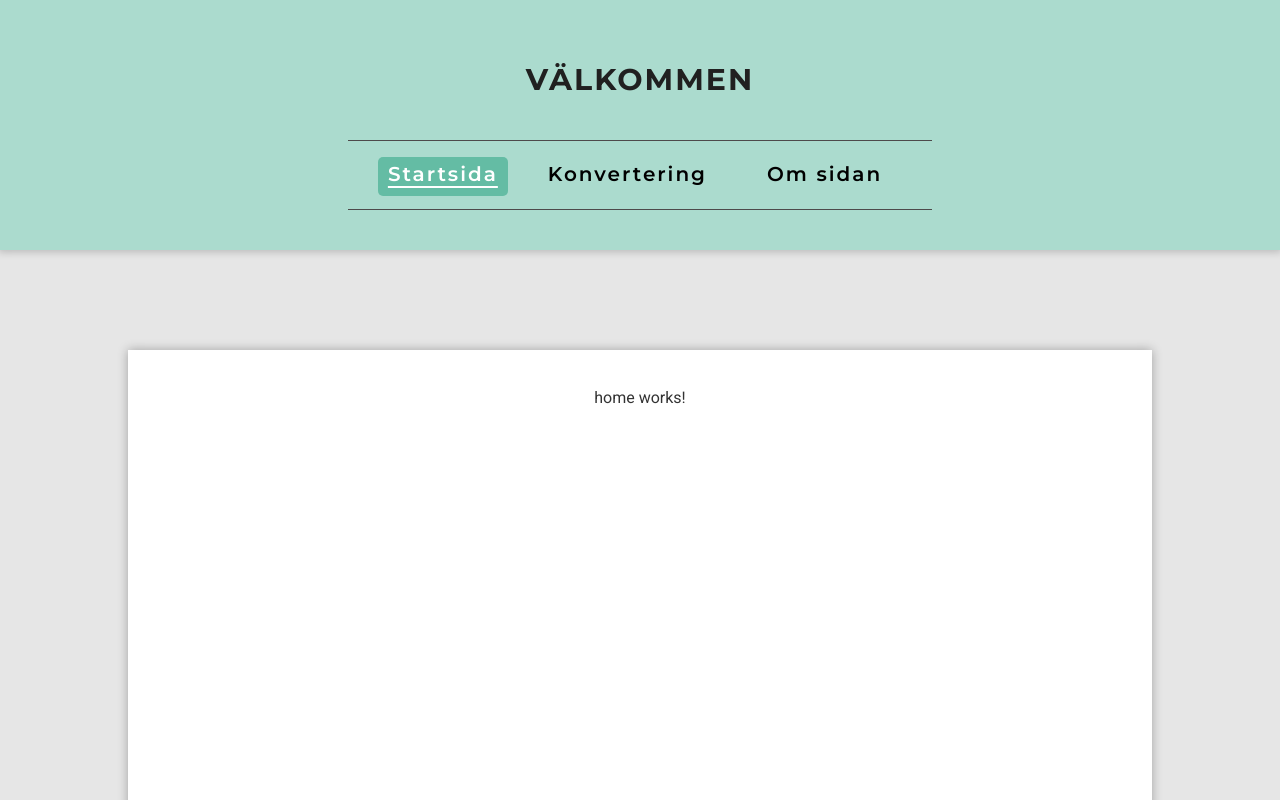
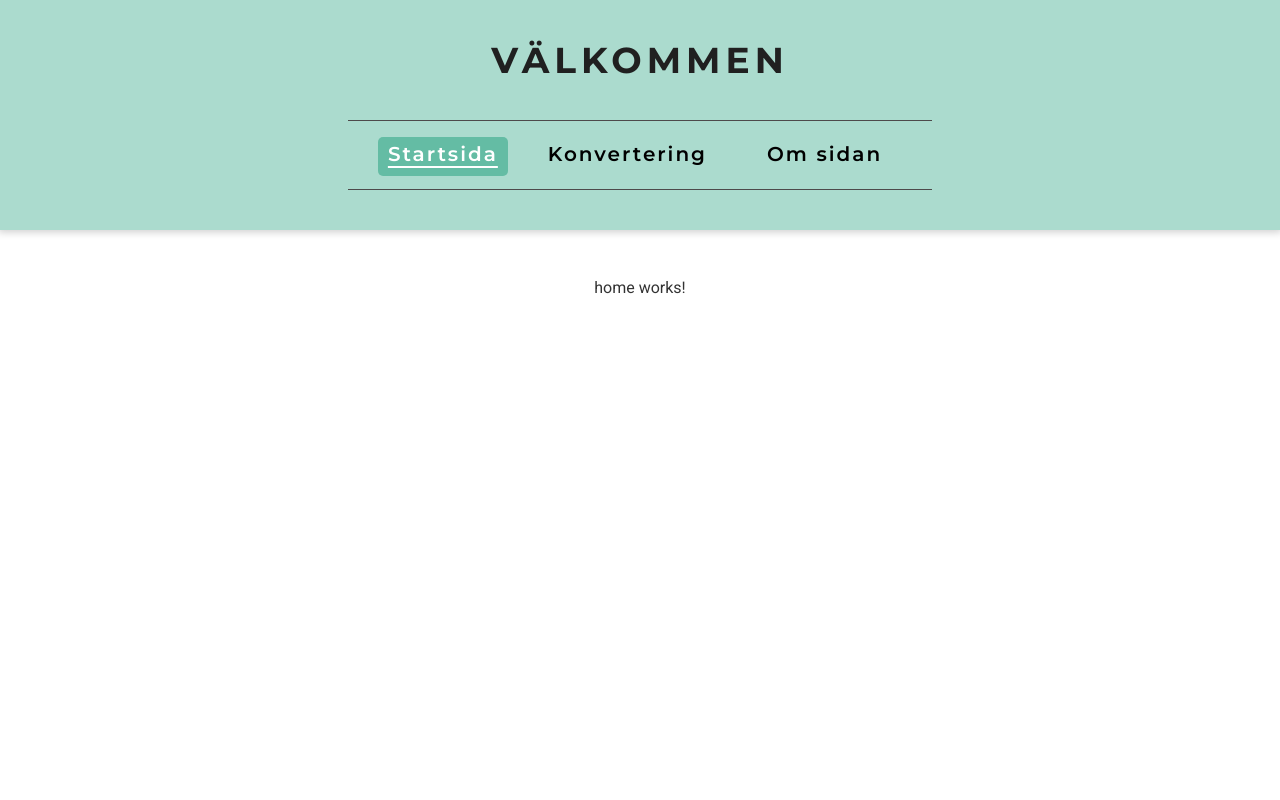
Before and after one commit to iswe2301/typescript-moment3, an Angular app: page /home in a window 1280 px wide. Shown: the top 800 px of the page. Built offline with nearby package versions, Linux system fonts and the light colour scheme.

Commit message:
Justerat styling av rubriker, styling av main och body.

```diff
--- a/src/styles/styles.scss
+++ b/src/styles/styles.scss
@@ -21,7 +21,7 @@ body {
     line-height: 2.6rem;
     font-family: abstracts.$font-text;
     font-weight: 400;
-    background-color: abstracts.$background-color;
+    background-color: abstracts.$bg-color-white;
     color: abstracts.$text-color;
     height: 100%;
 }
@@ -33,23 +33,23 @@ main {
     width: 80%;
     max-width: 1200px;
     min-height: 100vh;
-    margin: 10rem auto;
-    padding: 2rem 4rem 4rem 4rem;
+    margin: 1rem auto;
+    padding: 2rem;
     position: relative;
-    box-shadow: 0px 0px 10px 0px #0000004d;
   }
 
 /* Styling för rubriker, mixin för gemensamma egenskaper */
 h1 {
-    @include abstracts.heading-style(3rem, 4rem, 700);
+    @include abstracts.heading-style(3.6rem, 4rem, 700);
     text-align: center;
+    letter-spacing: 0.5rem;
     color: abstracts.$primary-color;
-    margin: 4rem 0 2rem 0;
+    margin: 2rem 0 2rem 0;
 }
 
 h2 {
     @include abstracts.heading-style(2.6rem, 3.6rem, 600);
-    margin: 4rem 0 4rem 2rem;
+    margin: 4rem 0 2rem 0;
 }
 
 h3 {
@@ -64,8 +64,7 @@ h4 {
 
 @media (max-width: 600px) {
     h1 {
-        font-size: 2.4rem;
-        letter-spacing: 0.2rem;
+        font-size: 3rem;
         margin: 2rem 0 0 0;
     }
 
```
